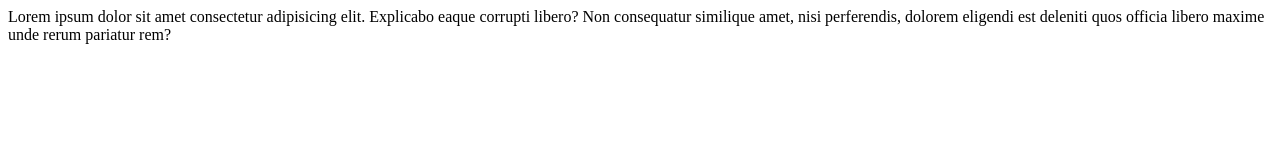
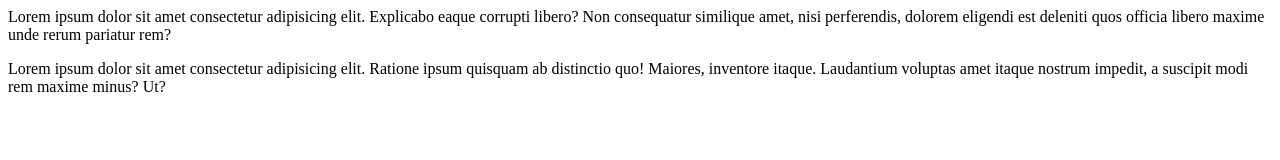
Before and after one commit to halley16-junior/Hal-ameen_repo, a plain HTML site: page display2.html in a window 1280 px wide. Drawn offline with Linux system fonts and the light colour scheme.

Commit message:
update display

```diff
--- a/display2.html
+++ b/display2.html
@@ -7,5 +7,6 @@
 </head>
 <body>
     <article>Lorem ipsum dolor sit amet consectetur adipisicing elit. Explicabo eaque corrupti libero? Non consequatur similique amet, nisi perferendis, dolorem eligendi est deleniti quos officia libero maxime unde rerum pariatur rem?</article>
+    <p>Lorem ipsum dolor sit amet consectetur adipisicing elit. Ratione ipsum quisquam ab distinctio quo! Maiores, inventore itaque. Laudantium voluptas amet itaque nostrum impedit, a suscipit modi rem maxime minus? Ut?</p>
 </body>
 </html></html>
```
